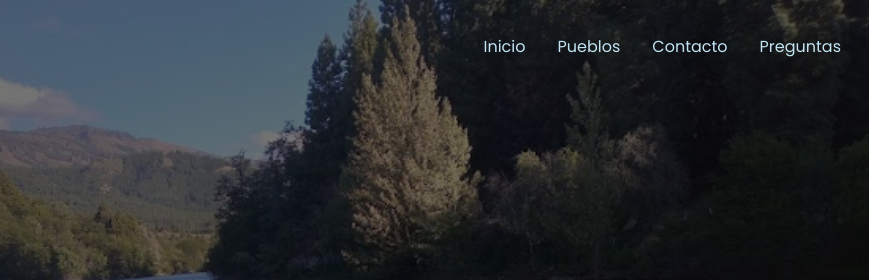
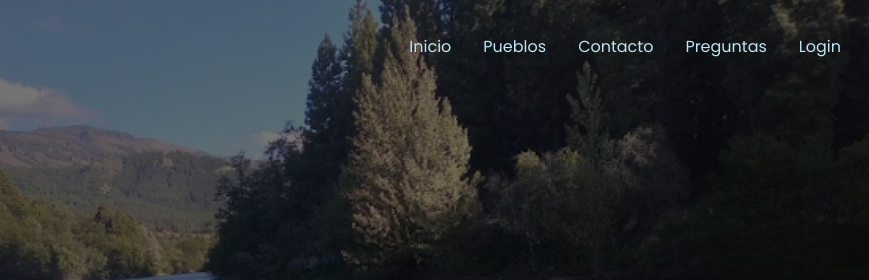
Before and after one commit to gabymy/woodstok93.github.io, a plain HTML site: page index.html in a window 1280 px wide. Shown: the top 280 px of the page, 319-1188 px from the left. Drawn offline with Linux system fonts and the light colour scheme.

Commit message:
Update index.html

```diff
--- a/index.html
+++ b/index.html
@@ -58,6 +58,9 @@
                 </li>
                 <li class="nav__items">
                     <a href="#questions container" class="nav__links ">Preguntas </a>
+                </li>
+                <li class="nav__items">
+                    <a href="#lagos" class="nav__links ">Login</a>
                 </li>
                 <img src="/images/menu.svg" alt="">
 
```
